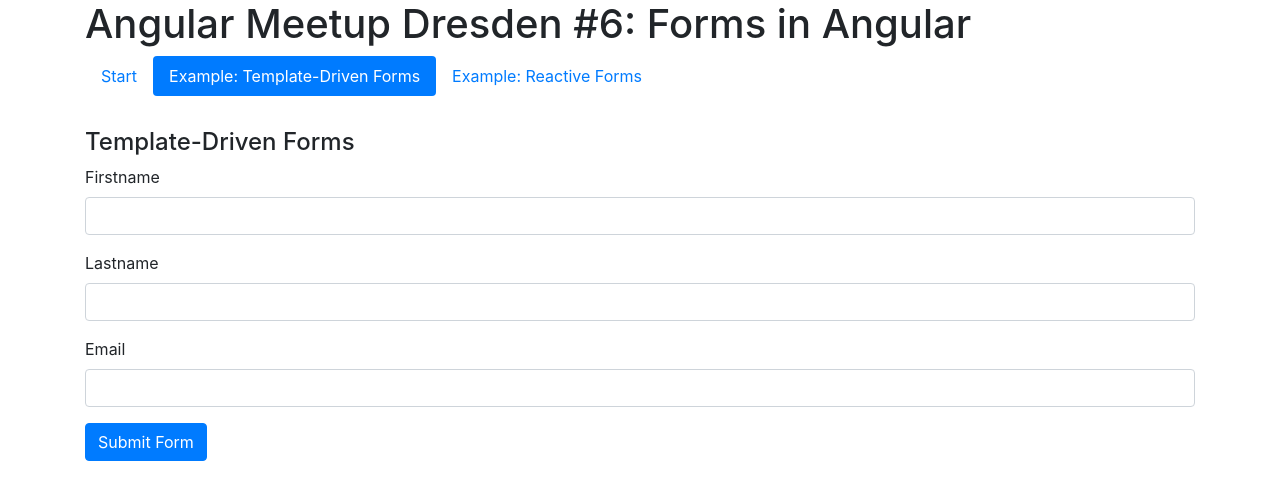
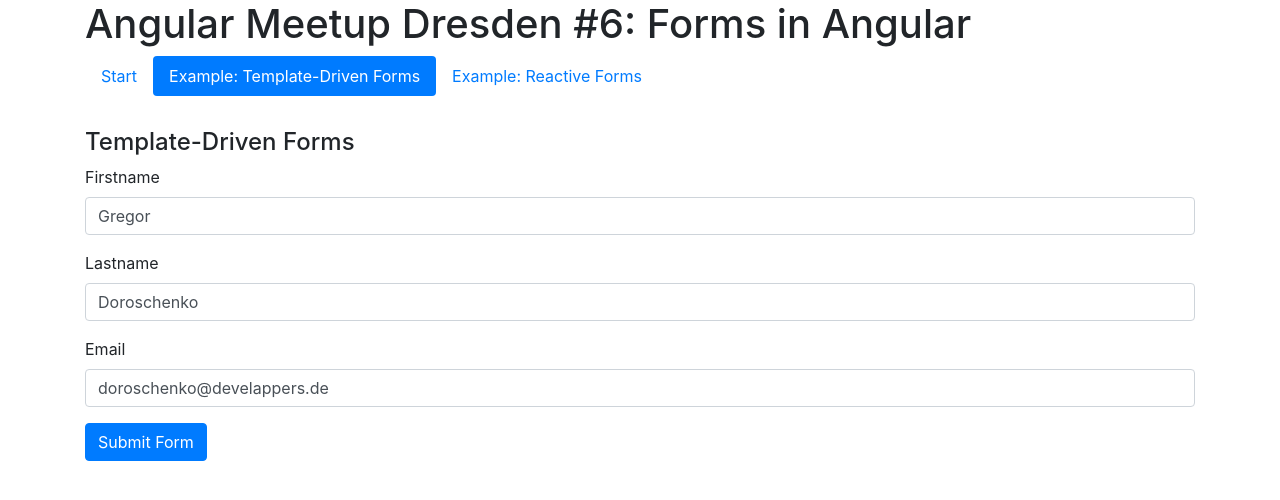
Before and after one commit to gregor-doroschenko/ng-forms-talk, an Angular app: page /template-driven-forms in a window 1280 px wide. Shown: the top 500 px of the page. Built offline with nearby package versions, Linux system fonts and the light colour scheme.

Commit message:
add submit functionality

```diff
--- a/src/app/template-forms/template-forms.component.html
+++ b/src/app/template-forms/template-forms.component.html
@@ -1,17 +1,26 @@
 <h4>Template-Driven Forms</h4>
 
-<form>
+<form #userForm="ngForm" (ngSubmit)="save(userForm.value)">
   <div class="form-group">
     <label>Firstname</label>
-    <input type="text" class="form-control">
+    <input type="text"
+           class="form-control"
+           name="firstname"
+           [(ngModel)]="user.firstname">
   </div>
   <div class="form-group">
     <label>Lastname</label>
-    <input type="text" class="form-control">
+    <input type="text"
+           class="form-control"
+           name="lastname"
+           [(ngModel)]="user.lastname">
   </div>
   <div class="form-group">
     <label>Email</label>
-    <input type="text" class="form-control">
+    <input type="text"
+           class="form-control"
+           name="email"
+           [(ngModel)]="user.email">
   </div>
   <div class="form-group">
     <button type="submit"
--- a/src/app/template-forms/template-forms.component.ts
+++ b/src/app/template-forms/template-forms.component.ts
@@ -16,7 +16,10 @@
 
   constructor() { }
 
-  ngOnInit() {
+  ngOnInit() { }
+
+  save(userForm: User) {
+    console.log(userForm);
   }
 
 }
```
